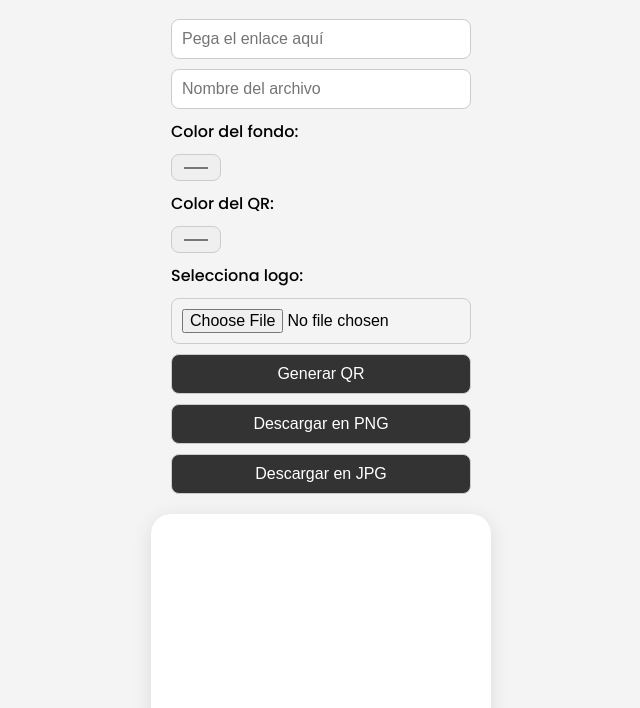
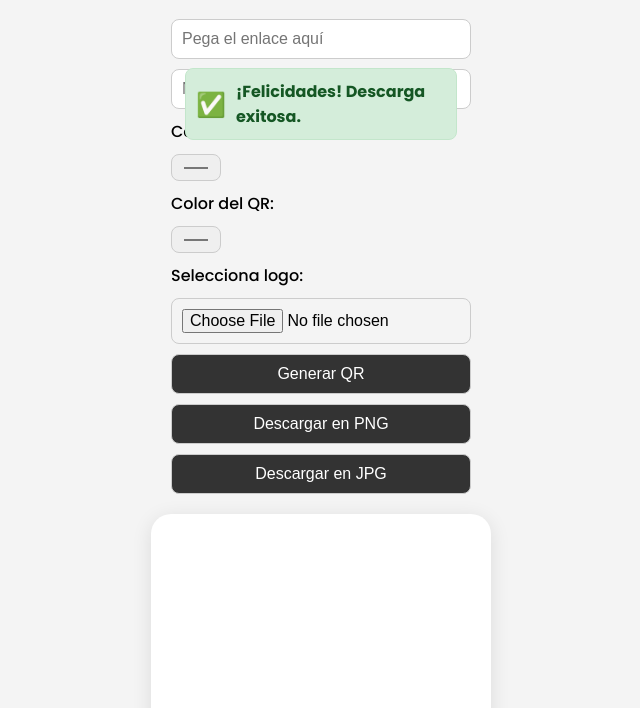
Before and after one commit to josh27112002/qr, a plain HTML site: page index.html in a window 1280 px wide. Shown: the part 92-800 px from the top of the page, without its empty margins (319-959 px from the left). Drawn offline with nearby package versions, Linux system fonts and the light colour scheme; a script that the page names is missing.

```diff
--- a/index.html
+++ b/index.html
@@ -69,22 +69,29 @@
       transform: translate(-50%, -50%);
       pointer-events: none;
     }
-    #message {
-      margin-top: 15px;
+    #confirmation {
+      display: none;
       padding: 10px;
       background-color: #d4edda;
       color: #155724;
       border: 1px solid #c3e6cb;
       border-radius: 8px;
-      display: none;
       font-weight: bold;
       display: flex;
       align-items: center;
       gap: 10px;
+      position: fixed;
+      top: 20%;
+      z-index: 999;
+      width: auto;
+      left: 50%;
+      transform: translateX(-50%);
+      max-width: 250px;
+      justify-content: center;
     }
-    #message i {
+    #confirmation i {
       font-style: normal;
-      font-size: 1.2em;
+      font-size: 1.5em;
     }
     @media screen and (max-width: 480px) {
       .controls, .canvas-wrapper {
@@ -94,6 +101,7 @@
   </style>
 </head>
 <body>
+
   <h1>Generador QR Personalizado PRO</h1>
   <div class="controls">
     <input type="text" id="text" placeholder="Pega el enlace aquí">
@@ -114,7 +122,9 @@
     <img id="logo" src="" alt="Logo" style="display:none;">
   </div>
 
-  <div id="message"><i>✅</i>¡Felicidades! Descarga exitosa.</div>
+  <div id="confirmation">
+    <i>✅</i> ¡Felicidades! Descarga exitosa.
+  </div>
 
   <script>
     let qr;
@@ -162,12 +172,18 @@
         link.download = `${filename}.${format}`;
         link.href = canvas.toDataURL(`image/${format}`);
         link.click();
-        document.getElementById('message').style.display = 'flex';
+
+        // Mostrar mensaje de éxito
+        const confirmation = document.getElementById('confirmation');
+        confirmation.style.display = 'flex';
+
+        // Ocultar el mensaje después de 3 segundos
         setTimeout(() => {
-          document.getElementById('message').style.display = 'none';
+          confirmation.style.display = 'none';
         }, 3000);
       });
     }
   </script>
+
 </body>
 </html>
```
